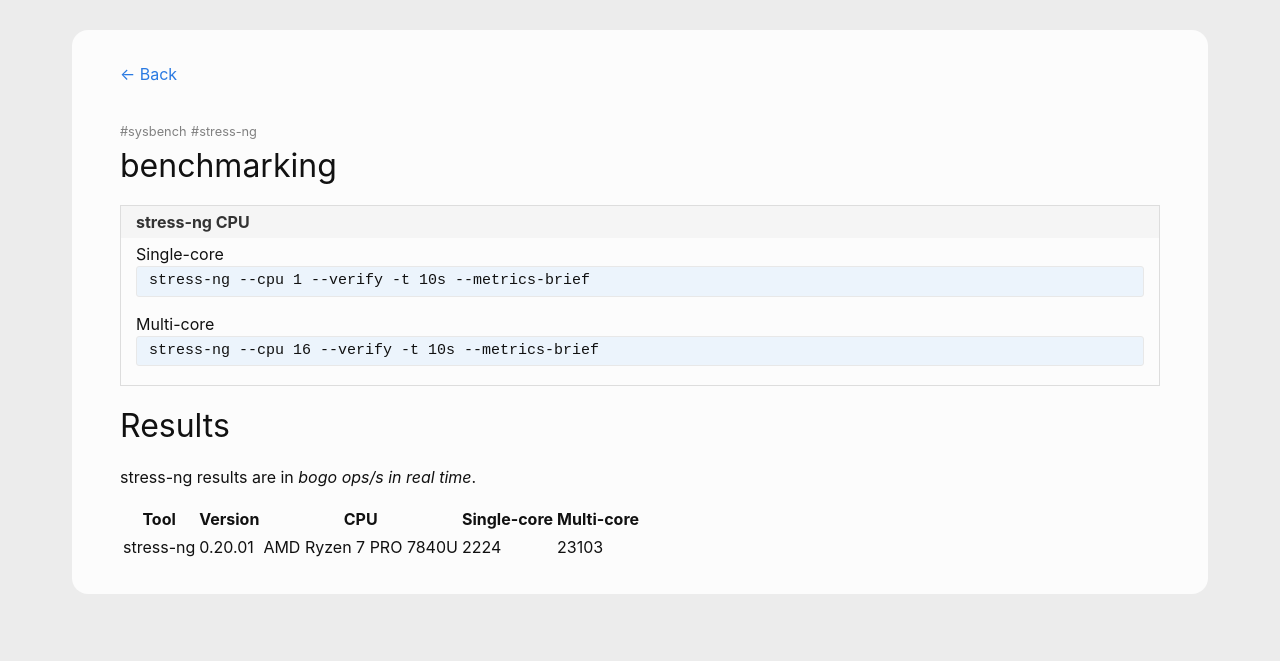
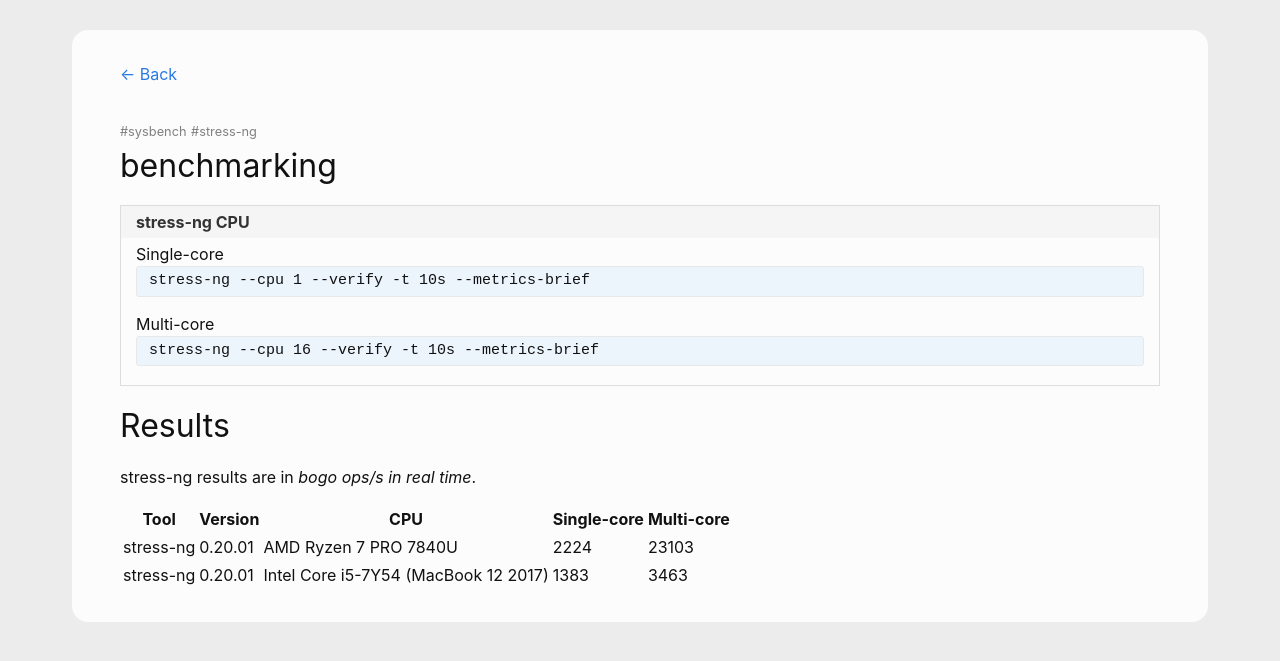
Before and after one commit to andreas-mausch/cheatsheets, a Jekyll site: the page built from _cheatsheets/benchmarking.md, in a window 1280 px wide. Shown: the top 661 px of the page. Built offline with Jekyll 4.4.1, drawn with Linux system fonts in a browser that asks for light colours.

Commit message:
Benchmarks: Add MacBook 12 2017

```diff
--- a/_cheatsheets/benchmarking.md
+++ b/_cheatsheets/benchmarking.md
@@ -12,6 +12,7 @@
 
 stress-ng results are in *bogo ops/s in real time*.
 
-| **Tool**  | **Version** | **CPU**               | **Single-core** | **Multi-core** |
-|-----------|-------------|-----------------------|-----------------|----------------|
-| stress-ng | 0.20.01     | AMD Ryzen 7 PRO 7840U | 2224            | 23103          |
+| **Tool**  | **Version** | **CPU**                              | **Single-core** | **Multi-core** |
+|-----------|-------------|--------------------------------------|-----------------|----------------|
+| stress-ng | 0.20.01     | AMD Ryzen 7 PRO 7840U                | 2224            | 23103          |
+| stress-ng | 0.20.01     | Intel Core i5-7Y54 (MacBook 12 2017) | 1383            | 3463           |
```
